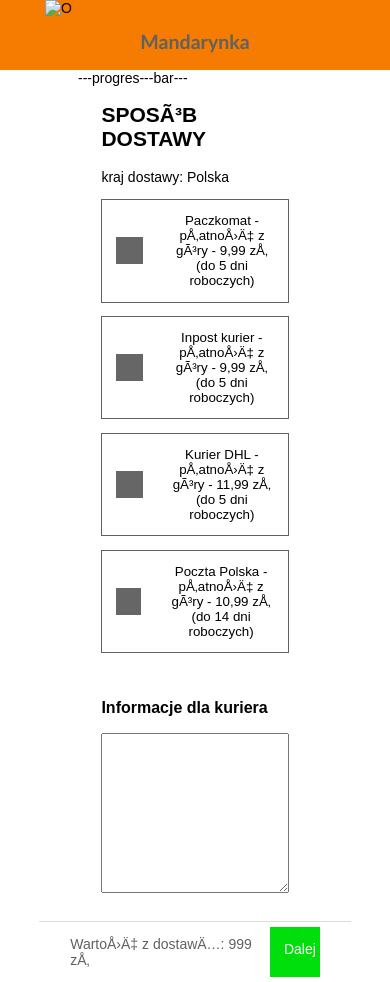
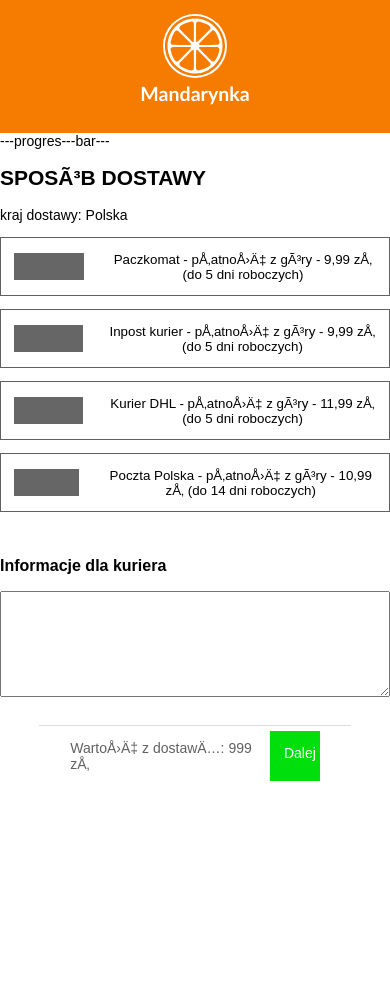
Before and after one commit to jarzedyt/mandarynka, a plain HTML site: page send1.html in a window 390 px wide. After the commit the page ends 844 px from the top, so only its background shows below. Drawn offline with Linux system fonts and the light colour scheme.

Commit message:
poparawki wizualne sendów

```diff
--- a/send1.html
+++ b/send1.html
@@ -13,7 +13,9 @@
 <body>
   <header class="header">
     <div class="header__container">
-      <img class="header___logo" src="" alt="O">
+      <div class="header__circle">
+        <img class="header__logo" src="icons/logo_svg_orange.svg" alt="O">
+      </div>
       <h1 class="header__logo-string">Mandarynka</h1>
     </div>
   </header>
@@ -42,7 +44,7 @@
       </div>
       <div class="post-message">
         <label class="post-message__label" for="message">Informacje dla kuriera</label>
-        <textarea class="post-message__textarea" id="message" name="message" rows="7"></textarea>
+        <textarea class="post-message__textarea" id="message" name="message" rows="4"></textarea>
       </div>
     </div>
   </main>
--- a/style/send.css
+++ b/style/send.css
@@ -1,34 +1,71 @@
 .header {
   background-color: var(--main-color);
-  height: 5em;
+  min-height: 100px;
 }
 
 .header__container {
   width: 300px;
+  padding: 1em 0;
   margin-left: auto;
   margin-right: auto;
+}
+
+.header__circle {
+  width: 86px;
+  height: 86px;
+  border-radius: 50%;
+  background-color: #fff;
+  display: flex;
+  margin-left: auto;
+  margin-right: auto;
+}
+
+.header__logo {
+  width: 80px;
+  margin: auto;
 }
 
 .header__logo-string {
   font-size: 1.4em;
   font-family: 'Trebuchet MS', 'Lucida Sans Unicode', 'Lucida Grande', 'Lucida Sans', Arial, sans-serif;
-  padding: 0.7em 0.5em;
+  padding: 0.2em 0.5em 0.7em;
   margin: 0;
   font-weight: bold;
-  color: var(--basic-dark);
+  color: #fff;
   text-align: center;
 }
 
 .main {
-  width: 60%;
+  width: 889px;
   margin-left: auto;
   margin-right: auto;
 }
 
+@media (max-width: 889px) {
+  .main {
+    width: 100%;
+  }
+
+  .header__circle {
+    width: 64px;
+    height: 64px;
+  }
+
+  .header__logo {
+    width: 60px;
+  }
+}
+
 .post-form {
-  width: 80%;
+  width: 755px;
   margin-left: auto;
   margin-right: auto;
+}
+
+@media (max-width: 755px) {
+  .post-form {
+    width: 100%;
+  }
 }
 
 .post-form--flex {
```
Also changed, not shown: send2.html (+3 -1 lines), style/basket.css (+7 -1 lines).
